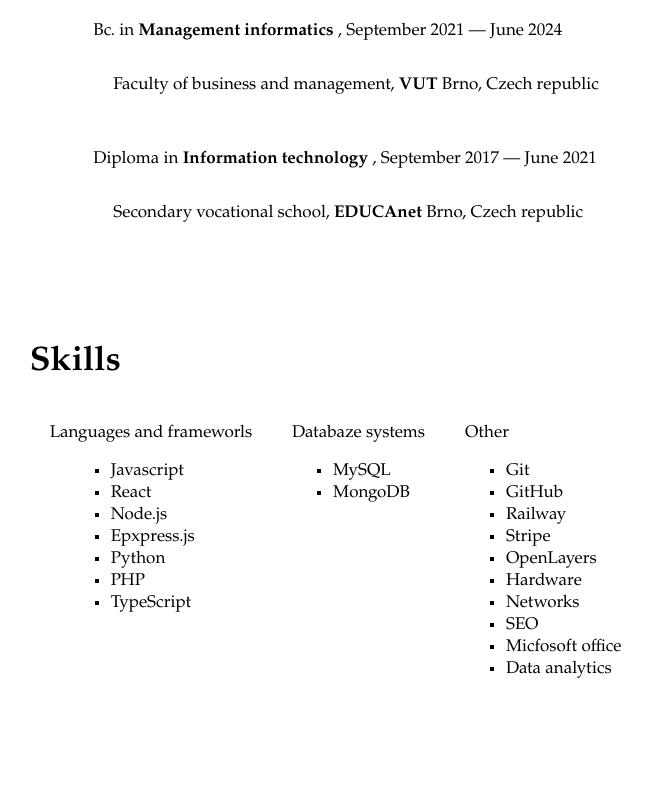
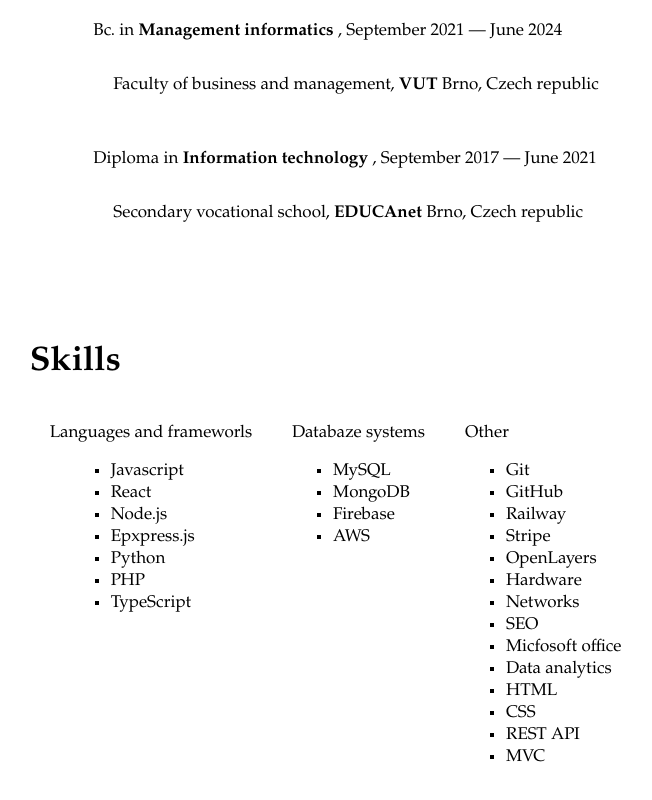
Before and after one commit to deminger-projects/Personal-web, a React (Create React App) app: page / in a window 1280 px wide. Shown: the part 2360-3160 px from the top of the page, without its empty margins (304-956 px from the left). Before the commit the page ends 3098 px from the top, so only its background shows below. Built offline with nearby package versions, Linux system fonts and the light colour scheme.

Commit message:
dovednosti update

```diff
--- a/src/components/Osobni_stranka/components/Dovednosti.jsx
+++ b/src/components/Osobni_stranka/components/Dovednosti.jsx
@@ -30,6 +30,8 @@ export default function Dovednosti(){
                         <ul>
                             <li>MySQL</li>
                             <li>MongoDB</li>
+                            <li>Firebase</li>
+                            <li>AWS</li>
                         </ul>
                     </div>
 
@@ -47,6 +49,10 @@ export default function Dovednosti(){
                             <li>SEO</li>
                             <li>Micfosoft office</li>
                             <li>Data analytics</li>
+                            <li>HTML</li>
+                            <li>CSS</li>
+                            <li>REST API</li>
+                            <li>MVC</li>
                         </ul>
                     </div>
                 </div>
```
